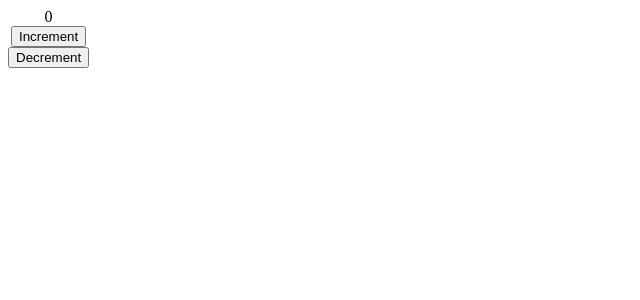
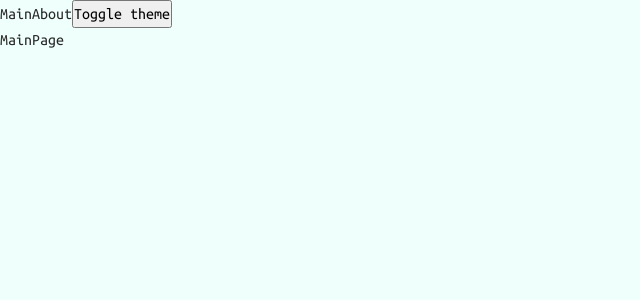
Before and after one commit to reznichenkosa/my-blog, a React app: page / in a window 1280 px wide. Shown: the top 300 px of the page, without its empty margins (0-640 px from the left). Built offline with nearby package versions, Linux system fonts and the light colour scheme.

Commit message:
feat: add theme

```diff
--- a/package.json
+++ b/package.json
@@ -31,6 +31,7 @@
   },
   "dependencies": {
     "react": "^18.2.0",
-    "react-dom": "^18.2.0"
+    "react-dom": "^18.2.0",
+    "react-router-dom": "^6.9.0"
   }
 }
--- a/src/App.tsx
+++ b/src/App.tsx
@@ -1,14 +1,18 @@
 import { Suspense } from "react";
 import { Link, Route, Routes } from "react-router-dom";
-import "./index.css";
+import { useTheme } from "./hooks/useTheme";
 import { AboutPageLazy } from "./pages/AboutPage/AboutPage.async";
 import { MainPageLazy } from "./pages/MainPage/MainPage.async";
+import "./styles/index.scss";
 
 export const App = () => {
+  const { theme, toggleTheme } = useTheme();
+
   return (
-    <div className="wrapper">
+    <div className={`app ${theme}`}>
       <Link to="/">Main</Link>
       <Link to="/about">About</Link>
+      <button onClick={toggleTheme}>Toggle theme</button>
       <Suspense fallback={<div>Loading...</div>}>
         <Routes>
           <Route path="/" element={<MainPageLazy />} />
--- /dev/null
+++ b/src/hooks/useTheme.ts
@@ -0,0 +1,21 @@
+import { LOCAL_STORAGE_THEME_KEY } from "./../providers/ThemeProvider";
+import { useContext } from "react";
+import { ThemeContext } from "./../providers/ThemeProvider";
+import { Theme } from "./../providers/ThemeProvider";
+
+interface UseThemeResult {
+  toggleTheme: () => void;
+  theme: Theme;
+}
+
+export function useTheme(): UseThemeResult {
+  const { theme, setTheme } = useContext(ThemeContext);
+
+  const toggleTheme = () => {
+    const newTheme = theme === Theme.LIGHT ? Theme.DARK : Theme.LIGHT;
+    setTheme(theme === Theme.LIGHT ? Theme.DARK : Theme.LIGHT);
+    localStorage.setItem(LOCAL_STORAGE_THEME_KEY, newTheme);
+  };
+
+  return { theme, toggleTheme };
+}
--- a/src/index.css
+++ /dev/null
@@ -1,3 +0,0 @@
-.wrapper {
-  display: flex;
-}
--- a/src/index.tsx
+++ b/src/index.tsx
@@ -1,10 +1,17 @@
-import { render } from "react-dom";
-import Counter from "./components/Counter/Counter";
-import "./index.css";
+import React from "react";
+import { createRoot } from "react-dom/client";
+import { BrowserRouter } from "react-router-dom";
+import { App } from "./App";
+import { ThemeProvider } from "./providers/ThemeProvider";
+const container = document.getElementById("root");
+const root = createRoot(container!);
 
-render(
-  <div className="wrapper">
-    <Counter />
-  </div>,
-  document.getElementById("root")
+root.render(
+  <React.StrictMode>
+    <BrowserRouter>
+      <ThemeProvider>
+        <App />
+      </ThemeProvider>
+    </BrowserRouter>
+  </React.StrictMode>
 );
--- /dev/null
+++ b/src/providers/ThemeProvider.tsx
@@ -0,0 +1,32 @@
+import { createContext, FC, PropsWithChildren, useState } from "react";
+
+export enum Theme {
+  LIGHT = "light",
+  DARK = "dark",
+}
+
+export interface ThemeContextProps {
+  theme: Theme;
+  setTheme: (newTheme: Theme) => void;
+}
+
+export const ThemeContext = createContext<ThemeContextProps>({
+  theme: Theme.LIGHT,
+  setTheme: () => {},
+});
+
+export const LOCAL_STORAGE_THEME_KEY = "theme";
+
+const defaultTheme = (localStorage.getItem(LOCAL_STORAGE_THEME_KEY) as Theme) || Theme.LIGHT;
+
+export const ThemeProvider: FC<PropsWithChildren> = ({ children }) => {
+  const [theme, setTheme] = useState<Theme>(defaultTheme);
+  const setNewTheme = (newTheme: Theme) => {
+    setTheme(newTheme);
+  };
+  return (
+    <ThemeContext.Provider value={{ theme, setTheme: setNewTheme }}>
+      {children}
+    </ThemeContext.Provider>
+  );
+};
--- /dev/null
+++ b/src/styles/index.scss
@@ -0,0 +1,14 @@
+@import url("https://fonts.googleapis.com/css2?family=Ubuntu+Mono:ital,wght@0,400;0,700;1,400;1,700&display=swap");
+@import "./reset.scss";
+@import "./variables/global.scss";
+@import "./themes/normal.scss";
+@import "./themes/dark.scss";
+
+.app {
+  font: var(--font-m);
+
+  background: var(--bg-color);
+  color: var(--primary-color);
+
+  min-height: 100vh;
+}
--- /dev/null
+++ b/src/styles/reset.scss
@@ -0,0 +1,18 @@
+* {
+  margin: 0;
+  padding: 0;
+  box-sizing: border-box;
+}
+
+a {
+  text-decoration: none;
+  color: inherit;
+}
+
+input,
+button,
+textarea,
+select {
+  margin: 0;
+  font: inherit;
+}
--- /dev/null
+++ b/src/styles/themes/dark.scss
@@ -0,0 +1,6 @@
+.app.dark {
+  --bg-color: #13005a;
+  --primary-color: #03c988;
+  --secondary-color: #1c82ad;
+  --other-color: #00337c;
+}
--- /dev/null
+++ b/src/styles/themes/normal.scss
@@ -0,0 +1,6 @@
+.app.light {
+  --bg-color: #effffb;
+  --primary-color: #272727;
+  --secondary-color: #1c82ad;
+  --other-color: #03c988;
+}
--- /dev/null
+++ b/src/styles/variables/global.scss
@@ -0,0 +1,11 @@
+:root {
+  --font-family-main: "Ubuntu Mono", sans-serif;
+
+  --font-size-m: 16px;
+  --font-line-m: 24px;
+  --font-m: var(--font-size-m) / var(--font-line-m) var(--font-family-main);
+
+  --font-size-l: 24px;
+  --font-line-l: 32px;
+  --font-l: var(--font-size-l) / var(--font-line-l) var(--font-family-main);
+}
```
Also changed, not shown: 2 other files (tests, documents, lock files or other folders).
